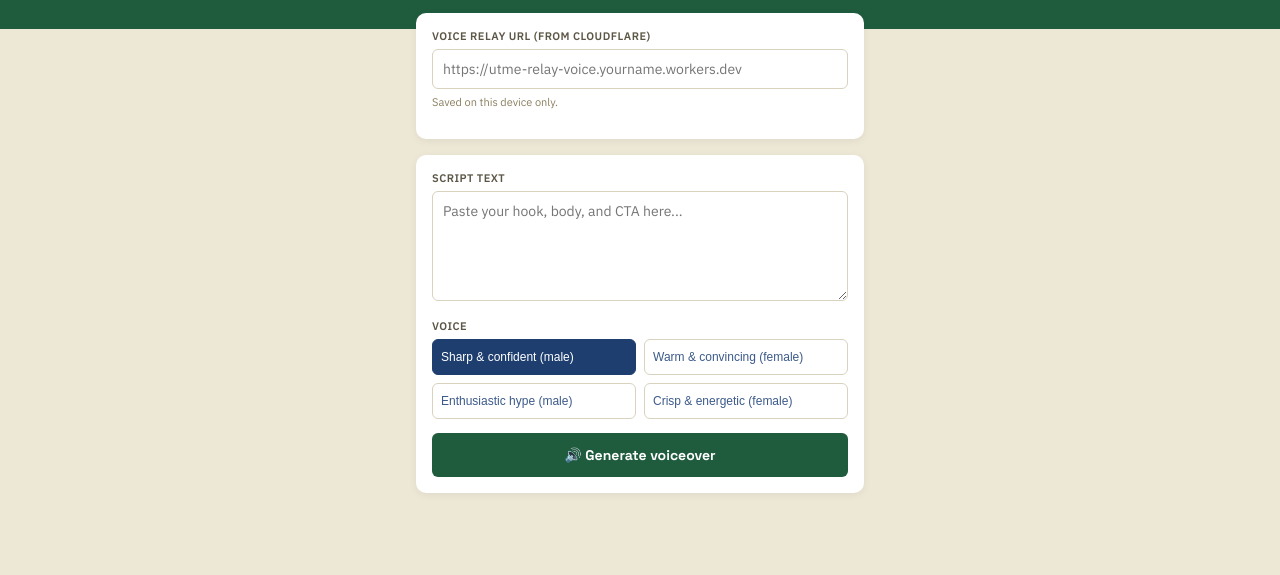
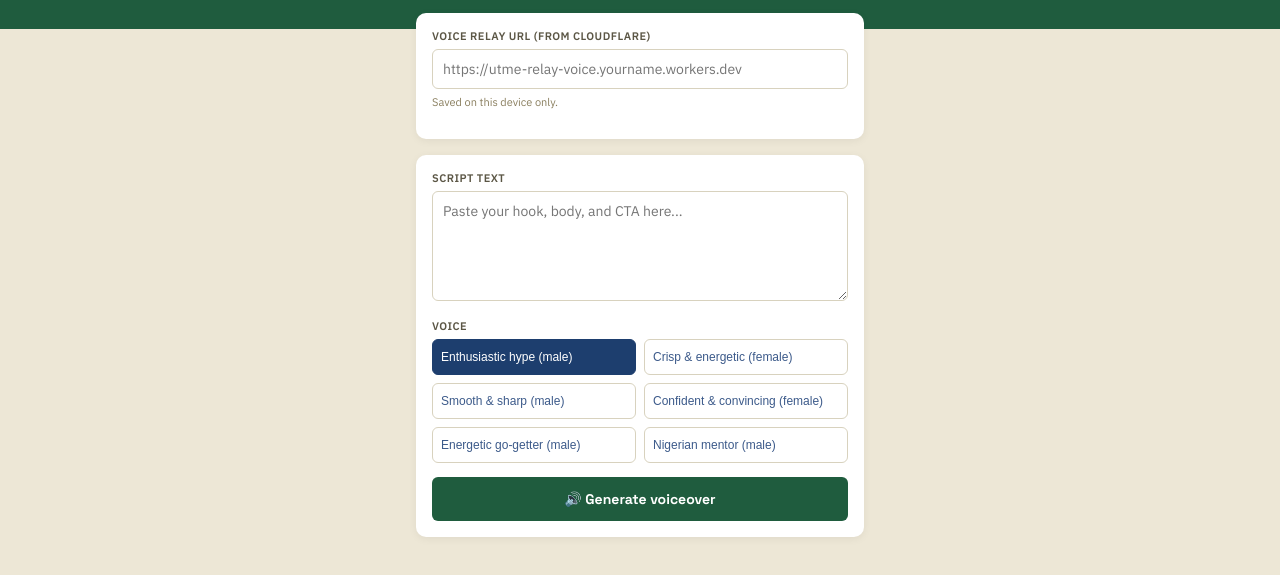
Before and after one commit to wisdomkayode91-glitch/utme-relay-voice, a website: page index.html in a window 1280 px wide. Shown: the part 77-652 px from the top of the page. Drawn offline with Linux system fonts and the light colour scheme.

Commit message:
Update index.html

```diff
--- a/index.html
+++ b/index.html
@@ -131,10 +131,12 @@
 
 <script>
   const VOICES = [
-    { id: "andrew_sharp", name: "en-US-AndrewMultilingualNeural", rate: "-3%", pitch: "0st", label: "Sharp & confident (male)" },
-    { id: "ava_warm", name: "en-US-AvaMultilingualNeural", rate: "-5%", pitch: "0st", label: "Warm & convincing (female)" },
-    { id: "brian_hype", name: "en-US-BrianMultilingualNeural", rate: "+12%", pitch: "+1st", label: "Enthusiastic hype (male)" },
-    { id: "emma_crisp", name: "en-US-EmmaMultilingualNeural", rate: "+8%", pitch: "+1st", label: "Crisp & energetic (female)" },
+    { id: "brian_hype", name: "en-US-BrianMultilingualNeural", rate: "+12%", pitch: "+1st", label: "Enthusiastic hype (male)", lang: "en-US" },
+    { id: "emma_crisp", name: "en-US-EmmaMultilingualNeural", rate: "+8%", pitch: "+1st", label: "Crisp & energetic (female)", lang: "en-US" },
+    { id: "ryan_smooth", name: "en-GB-RyanNeural", rate: "-3%", pitch: "0st", label: "Smooth & sharp (male)", lang: "en-GB" },
+    { id: "jenny_convincing", name: "en-US-JennyNeural", rate: "-3%", pitch: "0st", label: "Confident & convincing (female)", lang: "en-US" },
+    { id: "guy_gogetter", name: "en-US-GuyNeural", rate: "+10%", pitch: "+1st", label: "Energetic go-getter (male)", lang: "en-US" },
+    { id: "abeo_nigerian", name: "en-NG-AbeoNeural", rate: "-5%", pitch: "0st", label: "Nigerian mentor (male)", lang: "en-NG" },
   ];
 
   let selectedVoice = VOICES[0].id;
@@ -191,7 +193,7 @@
     }
 
     const voice = VOICES.find((v) => v.id === selectedVoice);
-    const ssml = `<speak version="1.0" xmlns="http://www.w3.org/2001/10/synthesis" xml:lang="en-US">
+    const ssml = `<speak version="1.0" xmlns="http://www.w3.org/2001/10/synthesis" xml:lang="${voice.lang}">
   <voice name="${voice.name}">
     <prosody rate="${voice.rate}" pitch="${voice.pitch}">
       ${escapeXml(scriptText)}
```
